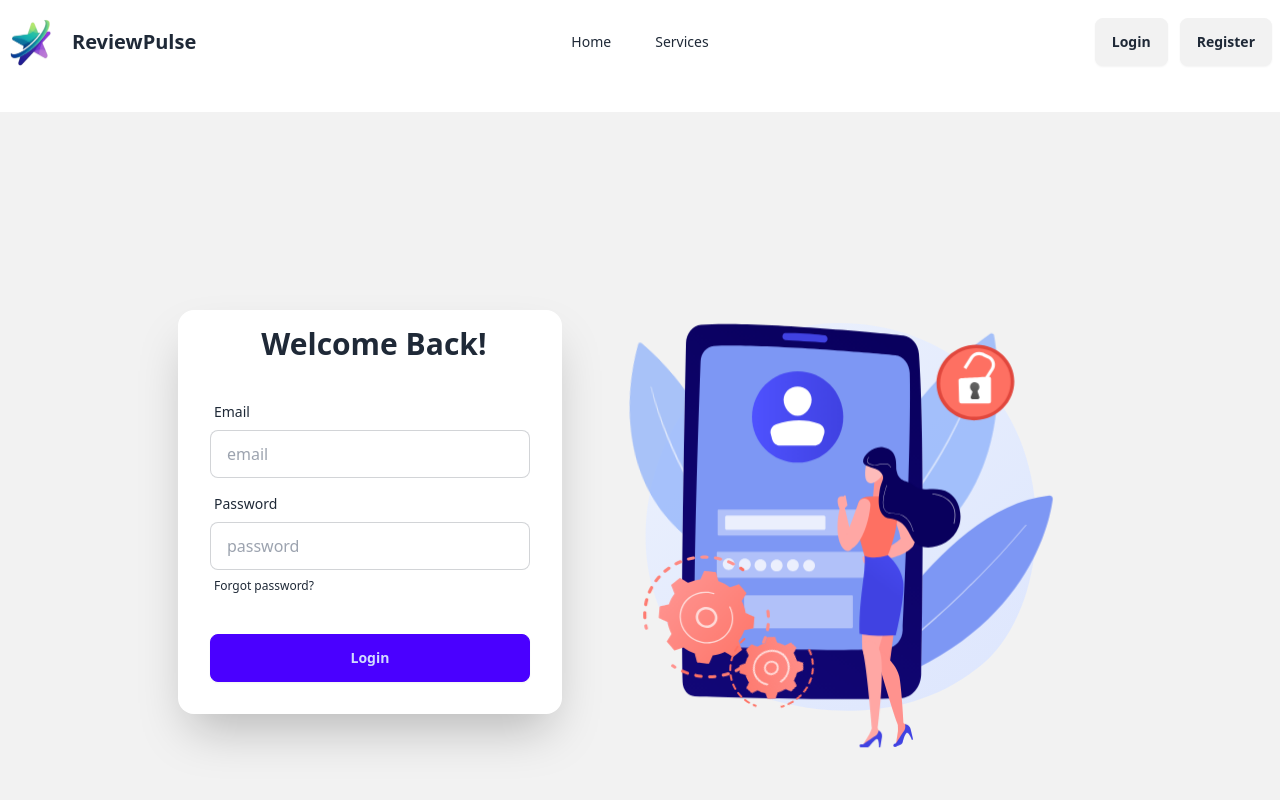
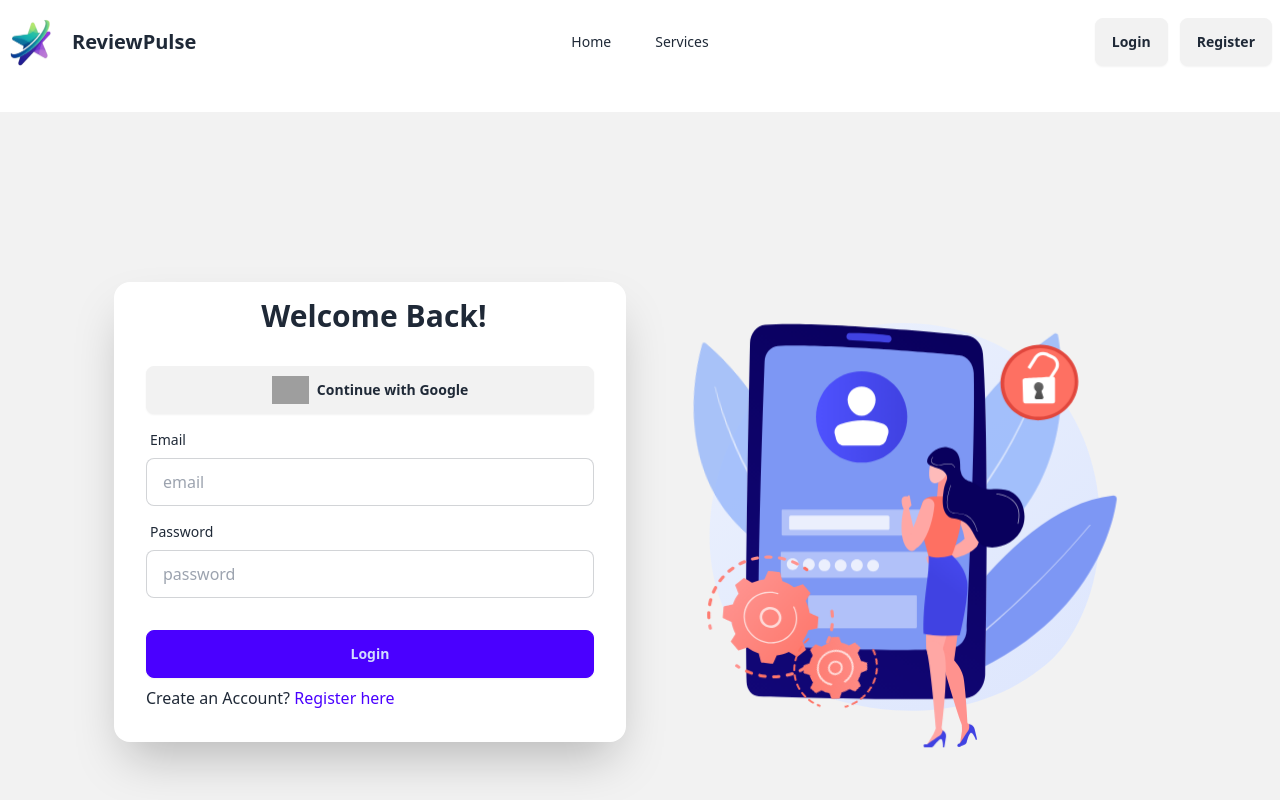
Before and after one commit to musfikanoni/ReviewPulse-client, a React (Vite) app: page /login in a window 1280 px wide. Shown: the top 800 px of the page. Built offline with nearby package versions, Linux system fonts and the light colour scheme; no server answers; grey boxes are pictures that could not be loaded.

Commit message:
add social login in register and login page

```diff
--- a/src/pages/Home/shared/SocialLogin.jsx
+++ b/src/pages/Home/shared/SocialLogin.jsx
@@ -17,7 +17,8 @@ const SocialLogin = () => {
 
     return (
         <div>
-            <button onClick={handleGoogleLogIn} className='btn'>Google</button>
+
+            <button onClick={handleGoogleLogIn} className='btn w-full'><img className='h-7' src="https://img.icons8.com/?size=100&id=17949&format=png&color=000000" alt="" /> Continue with Google</button>
         </div>
     );
 };
--- a/src/pages/Login/Login.jsx
+++ b/src/pages/Login/Login.jsx
@@ -2,8 +2,9 @@ import React, { useContext } from 'react';
 import loginLottieData from '../../assets/lottie/login.json'
 import Lottie from 'lottie-react';
 import AuthContext from '../../context/AuthContext/AuthContext';
-import { useLocation, useNavigate } from 'react-router-dom';
+import { Link, useLocation, useNavigate } from 'react-router-dom';
 import Swal from 'sweetalert2';
+import SocialLogin from '../Home/shared/SocialLogin';
 
 const Login = () => {
     const navigate = useNavigate();
@@ -54,9 +55,10 @@ const Login = () => {
                     <div className="w-[42%]">
                         <Lottie animationData={loginLottieData}></Lottie>
                     </div>
-                    <div className="card bg-base-100 w-full max-w-sm shrink-0 shadow-2xl">
+                    <div className="card bg-base-100 w-full max-w-lg shrink-0 shadow-2xl">
                     <h1 className="text-3xl ml-2 mt-4 font-bold text-center">Welcome Back!</h1>
                     <form onSubmit={handleLogin} className="card-body">
+                    <SocialLogin></SocialLogin>
                         <div className="form-control">
                         <label className="label">
                             <span className="label-text">Email</span>
@@ -68,13 +70,11 @@ const Login = () => {
                             <span className="label-text">Password</span>
                         </label>
                         <input type="password" name='password' placeholder="password" className="input input-bordered" required />
-                        <label className="label">
-                            <a href="#" className="label-text-alt link link-hover">Forgot password?</a>
-                        </label>
                         </div>
                         <div className="form-control mt-6">
                         <button className="btn btn-primary">Login</button>
                         </div>
+                        <p>Create an Account? <Link to="/register" className='text-[#4A00FF]'>Register here</Link></p>
                     </form>
                     </div>
                 </div>
--- a/src/pages/Register/Register.jsx
+++ b/src/pages/Register/Register.jsx
@@ -2,7 +2,7 @@ import React, { useContext, useState } from 'react';
 import registerLottieData from '../../assets/lottie/register.json';
 import Lottie from 'lottie-react';
 import AuthContext from '../../context/AuthContext/AuthContext';
-import { useNavigate } from 'react-router-dom';
+import { Link, useNavigate } from 'react-router-dom';
 import SocialLogin from '../Home/shared/SocialLogin';
 import Swal from 'sweetalert2';
 
@@ -91,7 +91,7 @@ const Register = () => {
                     <div className="w-[45%]">
                         <Lottie animationData={registerLottieData}></Lottie>
                     </div>
-                    <div className="card bg-base-100 w-full max-w-sm shrink-0 shadow-2xl">
+                    <div className="card bg-base-100 w-full max-w-lg shrink-0 shadow-2xl">
                         <h1 className="text-5xl ml-2 mt-4 font-bold text-center">Register now!</h1>
                         <form onSubmit={handleReegister} className="card-body">
                             <div className="form-control">
@@ -119,17 +119,12 @@ const Register = () => {
                                 <input type="password" name='password' placeholder="password" className="input input-bordered" required />
                             </div>
                             <div className="form-control mt-6">
-                                <button className="btn btn-primary">Register</button>
+                                <button className="btn btn-primary text-lg font-bold text-white">Register</button>
                             </div>
                             <div className="divider">OR</div>
                             <SocialLogin></SocialLogin>
+                            <p>Already have an account? Please <Link to="/login" className='text-[#4A00FF]'>Login</Link></p>
                         </form>
-                        {/* {
-                            errorMessage && <p className='text-red-700'>{errorMessage}</p>
-                        }
-                        {
-                            success && <p>Succssfully Register</p>
-                        } */}
                     </div>
                 </div>
             </div>
```
